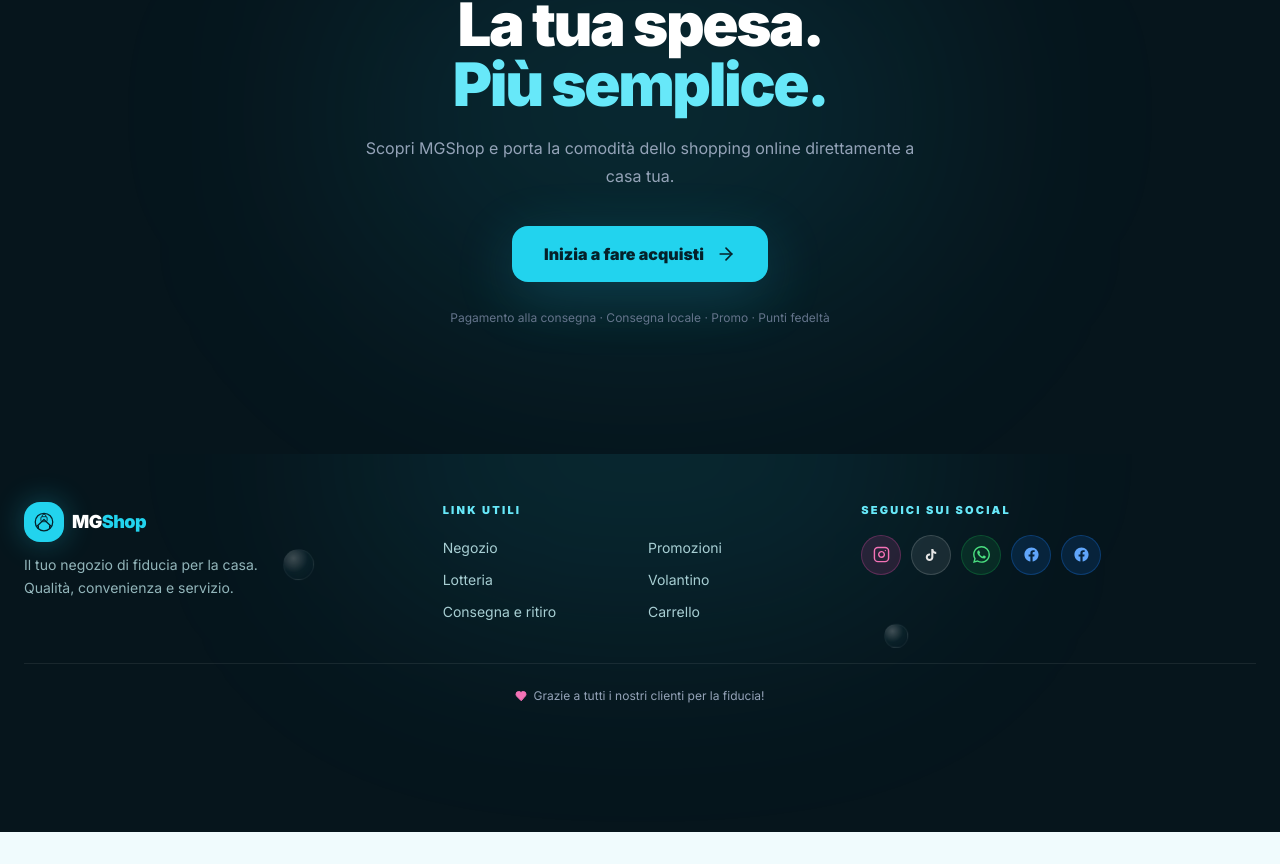
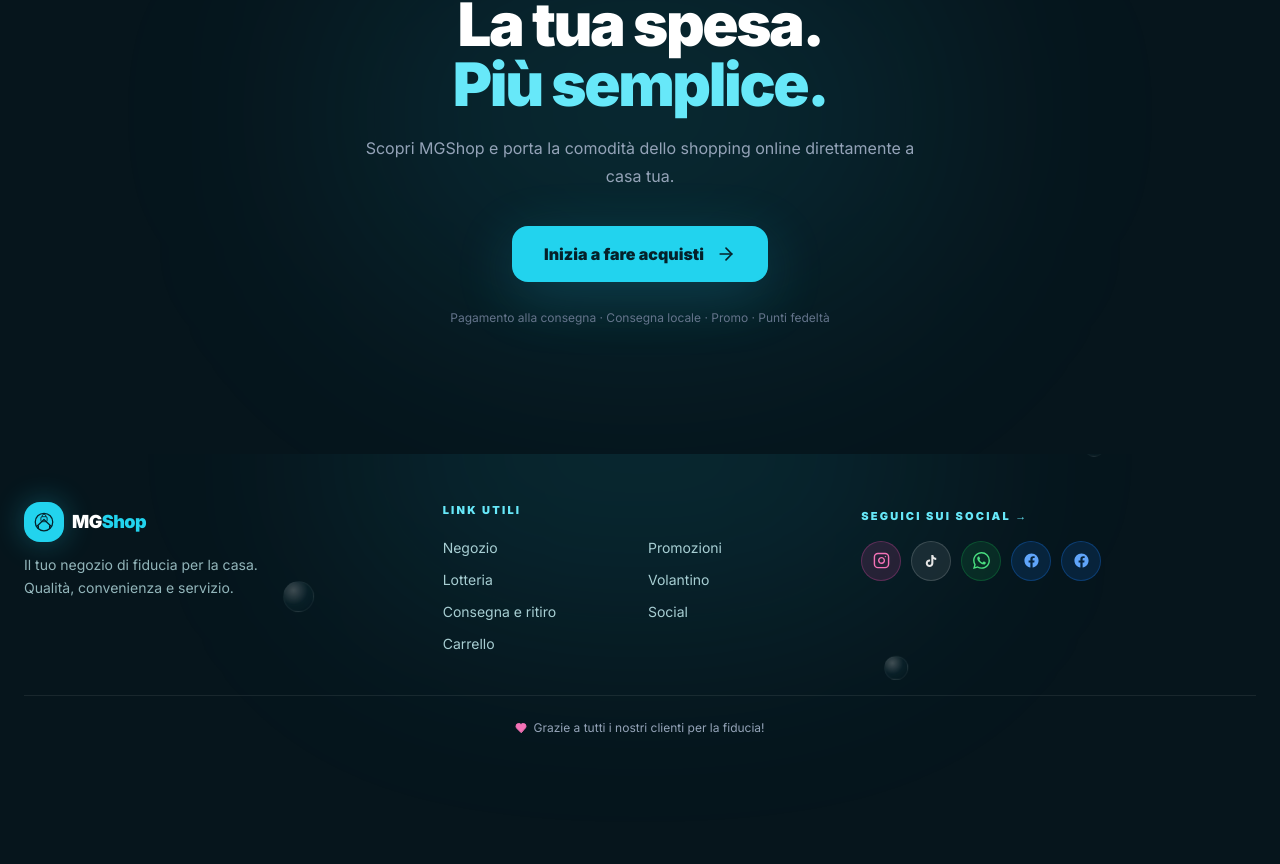
Before and after one commit to aureliomary2402-coder/mgshop-casa, a Next.js app: page / in a window 1280 px wide. Shown: the part 4657-5521 px from the top of the page. Before the commit the page ends 5489 px from the top, so only its background shows below. Built offline with nearby package versions, Linux system fonts and the light colour scheme; no server answers.

Commit message:
Footer: link alla pagina Social su tutte le pagine

```diff
--- a/components/shop/site-footer.tsx
+++ b/components/shop/site-footer.tsx
@@ -12,6 +12,7 @@ const LINKS = [
   { href: '/lotteria', label: 'Lotteria' },
   { href: '/volantino', label: 'Volantino' },
   { href: '/consegne', label: 'Consegna e ritiro' },
+  { href: '/social', label: 'Social' },
   { href: '/carrello', label: 'Carrello' },
 ]
 
@@ -73,7 +74,7 @@ export function SiteFooter() {
           </div>
 
           <div>
-            <p className="text-[11px] font-black uppercase tracking-[0.2em] text-cyan-300 mb-4">Seguici sui social</p>
+            <Link href="/social" className="inline-block text-[11px] font-black uppercase tracking-[0.2em] text-cyan-300 hover:text-white transition-colors mb-4">Seguici sui social →</Link>
             <div className="flex items-center gap-2.5">
               <a href={SOCIAL_LINKS.instagram} target="_blank" rel="noopener noreferrer" aria-label="Instagram"
                 className="w-10 h-10 rounded-full flex items-center justify-center transition-transform hover:scale-110 btn-press"
```
